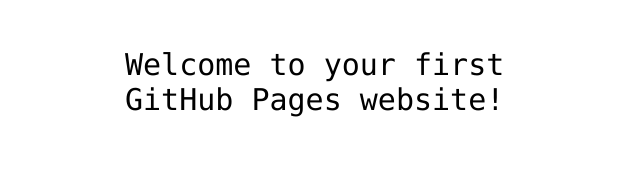
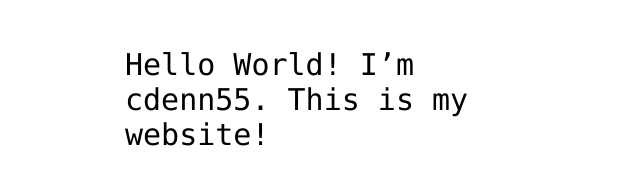
Before and after one commit to cdenn55/cdenn55.github.io, a plain HTML site: page index.html in a window 1280 px wide. Shown: the part 341-526 px from the top of the page, without its empty margins (315-955 px from the left). Drawn offline with Linux system fonts and the light colour scheme.

Commit message:
Change words on page

```diff
--- a/index.html
+++ b/index.html
@@ -12,7 +12,7 @@
 <img src="https://octodex.github.com/images/daftpunktocat-thomas.gif" id="octocat" alt="octocat-gif" />
 
 <!-- Change this code here by copy and pasting your template on line 15 -->
-<p>Welcome to your first GitHub Pages website!</p>
+<p>Hello World! I’m cdenn55. This is my website!</p>
 
 </body>
 </html>
```
